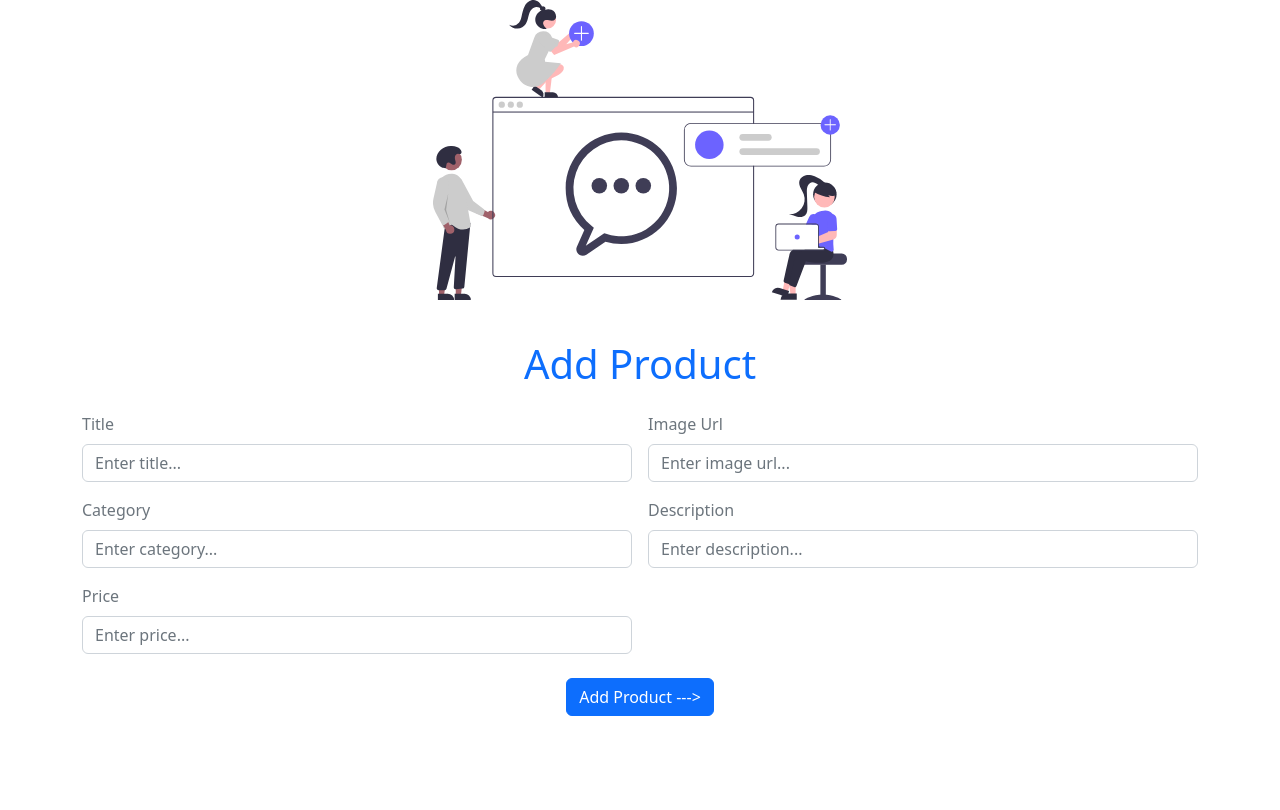
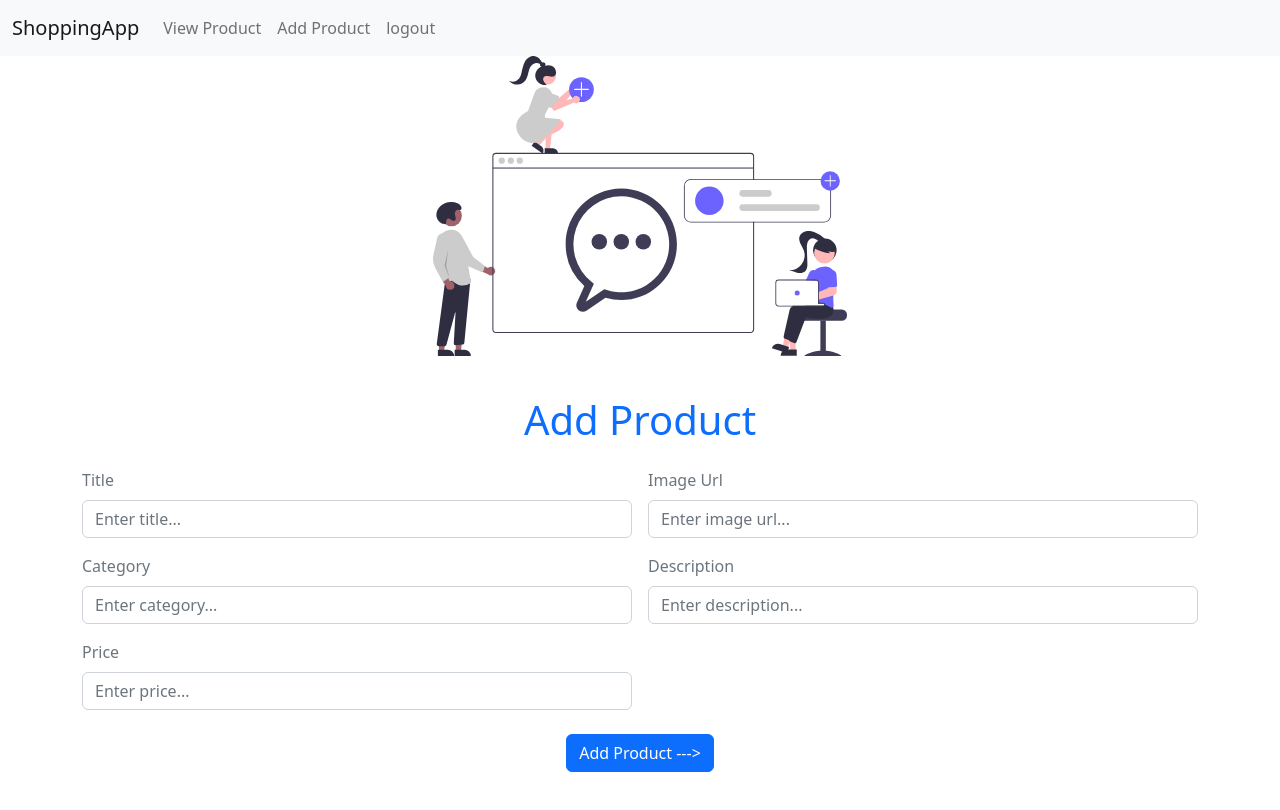
Before and after one commit to jobinjosetech/-shoppingcart-frontend-app, an Angular app: page /addProduct in a window 1280 px wide. Shown: the top 810 px of the page. Built offline with nearby package versions, Linux system fonts and the light colour scheme.

Commit message:
admin navbar

```diff
--- a/src/app/add-product/add-product.component.html
+++ b/src/app/add-product/add-product.component.html
@@ -1,4 +1,4 @@
-
+<app-admin-navbar></app-admin-navbar>
 <div class="container">
     <div class="row">
         <div class="col col-12 col-sm-12 col-md-12 col-lg-12 col-xl-12 col-xxl-12">
--- a/src/app/admin-login/admin-login.component.ts
+++ b/src/app/admin-login/admin-login.component.ts
@@ -18,7 +18,7 @@
     }
     if(this.username=='admin'&&this.password=='12345'){
       console.log(data)
-      this.route.navigate(['/addProduct'])
+      this.route.navigate(['/viewAdminProduct'])
     }else{
       alert("Invalid login credentials!!!")
     }
--- /dev/null
+++ b/src/app/admin-navbar/admin-navbar.component.html
@@ -0,0 +1,22 @@
+<nav class="navbar navbar-expand-lg bg-light">
+    <div class="container-fluid">
+        <a class="navbar-brand" routerLink="/">ShoppingApp</a>
+        <button class="navbar-toggler" type="button" data-bs-toggle="collapse" data-bs-target="#navbarNav"
+            aria-controls="navbarNav" aria-expanded="false" aria-label="Toggle navigation">
+            <span class="navbar-toggler-icon"></span>
+        </button>
+        <div class="collapse navbar-collapse" id="navbarNav">
+            <ul class="navbar-nav">
+                <li class="nav-item">
+                    <a class="nav-link" aria-current="page" routerLink="/viewAdminProduct">View Product</a>
+                </li>
+                <li class="nav-item">
+                    <a class="nav-link" routerLink="/addProduct">Add Product</a>
+                </li>
+                <li class="nav-item">
+                    <a class="nav-link" routerLink="/">logout</a>
+                </li>
+            </ul>
+        </div>
+    </div>
+</nav>
--- a/src/app/app.module.ts
+++ b/src/app/app.module.ts
@@ -11,6 +11,7 @@
 import { UserRegComponent } from './user-reg/user-reg.component';
 import { AddProductComponent } from './add-product/add-product.component';
 import { ViewAdminProductComponent } from './view-admin-product/view-admin-product.component';
+import { AdminNavbarComponent } from './admin-navbar/admin-navbar.component';
 
 const myRoutes:Routes = [
   {
@@ -42,7 +43,8 @@
     UserLoginComponent,
     UserRegComponent,
     AddProductComponent,
-    ViewAdminProductComponent
+    ViewAdminProductComponent,
+    AdminNavbarComponent
   ],
   imports: [
     BrowserModule,
--- a/src/app/view-admin-product/view-admin-product.component.html
+++ b/src/app/view-admin-product/view-admin-product.component.html
@@ -1,3 +1,4 @@
+<app-admin-navbar></app-admin-navbar>
 <div class="container">
     <div class="row mt-4">
         <div class="col col-12 col-sm-12 col-md-12 col-lg-12 col-xl-12 col-xxl-12">
```
Also changed, not shown: src/app/admin-navbar/admin-navbar.component.ts (added, +10 -0 lines), src/app/admin-navbar/admin-navbar.component.css (added).
